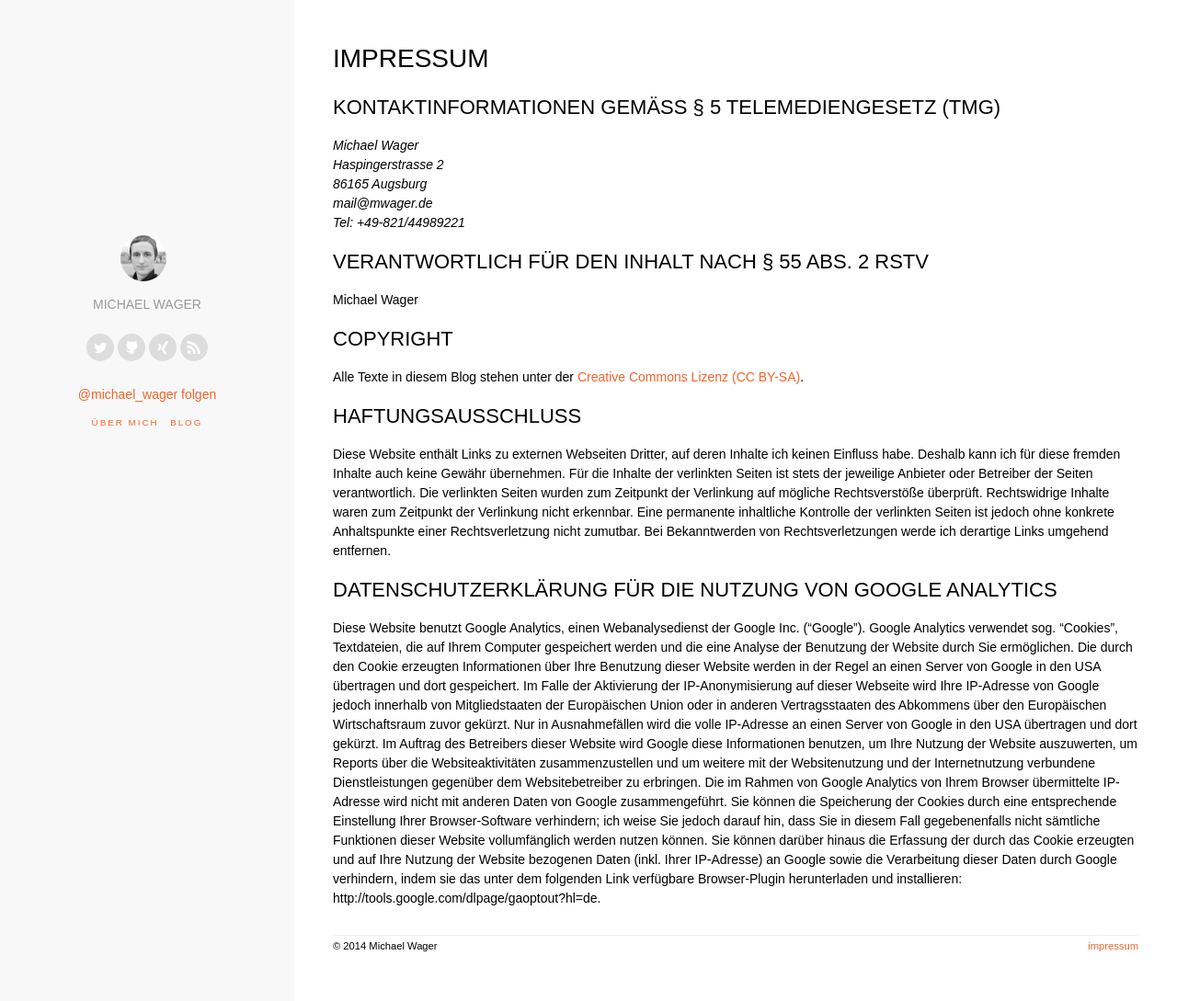
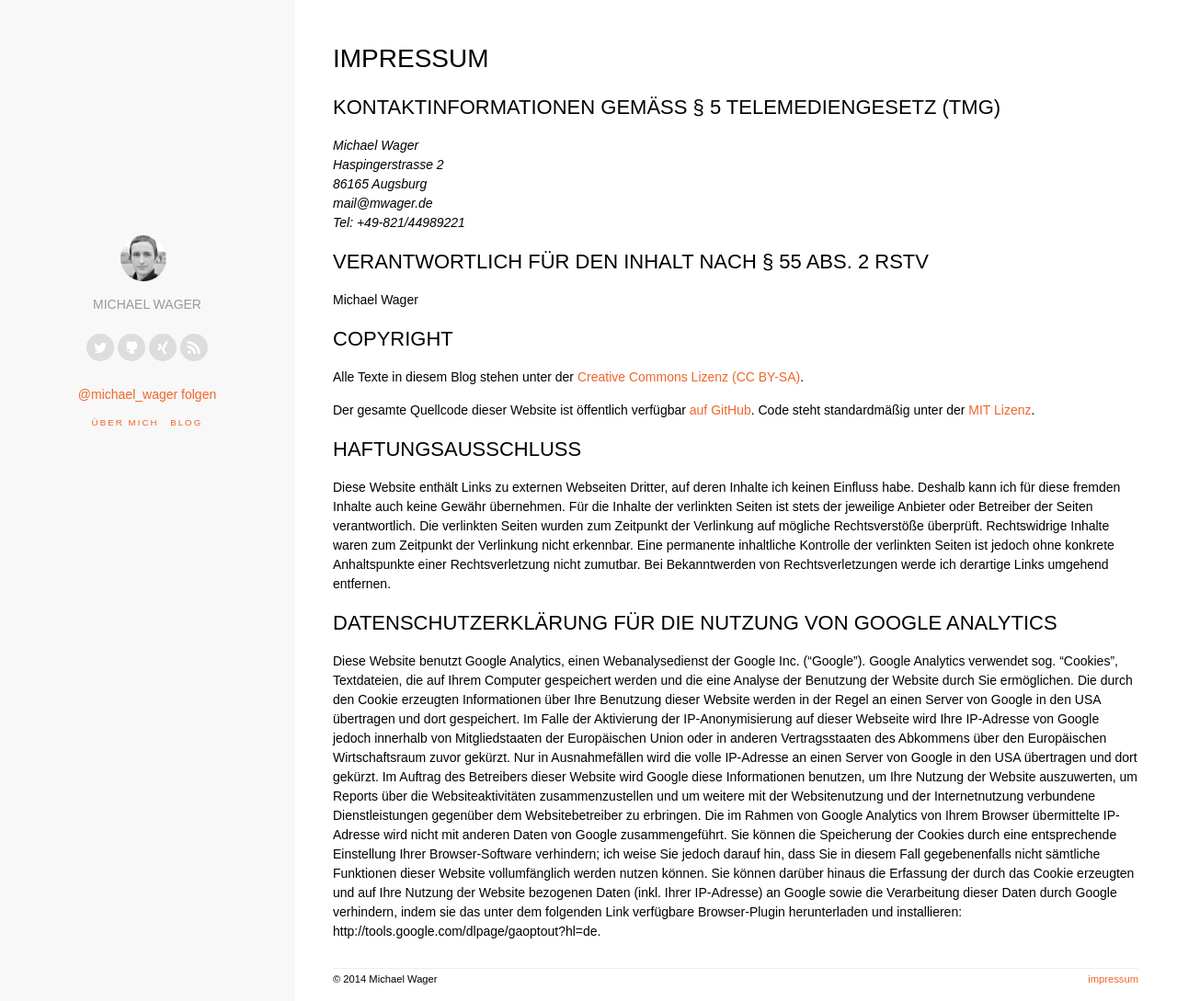
Before and after one commit to mwager/mwager.github.io, a Jekyll site: the page built from imprint.md, in a window 1280 px wide and 1089 px high. Shown: the whole window at 92% size. Built offline with Jekyll 4.4.1, drawn with Linux system fonts in a browser that asks for light colours; nearby versions of some CDN libraries; comment, search, counter and statistics services are not loaded.

Commit message:
add license

```diff
--- a/imprint.md
+++ b/imprint.md
@@ -22,6 +22,8 @@ Michael Wager
 
 Alle Texte in diesem Blog stehen unter der <a href="http://creativecommons.org/licenses/by-sa/3.0/">Creative Commons Lizenz (CC BY-SA)</a>.
 
+Der gesamte Quellcode dieser Website ist öffentlich verfügbar <a href="https://github.com/mwager/mwager.github.io">auf GitHub</a>. Code steht standardmäßig unter der <a href="https://github.com/mwager/mwager.github.io/blob/master/LICENSE">MIT Lizenz</a>.
+
 
 ## HAFTUNGSAUSSCHLUSS ##
 
```
Also changed, not shown: 1 other file.
